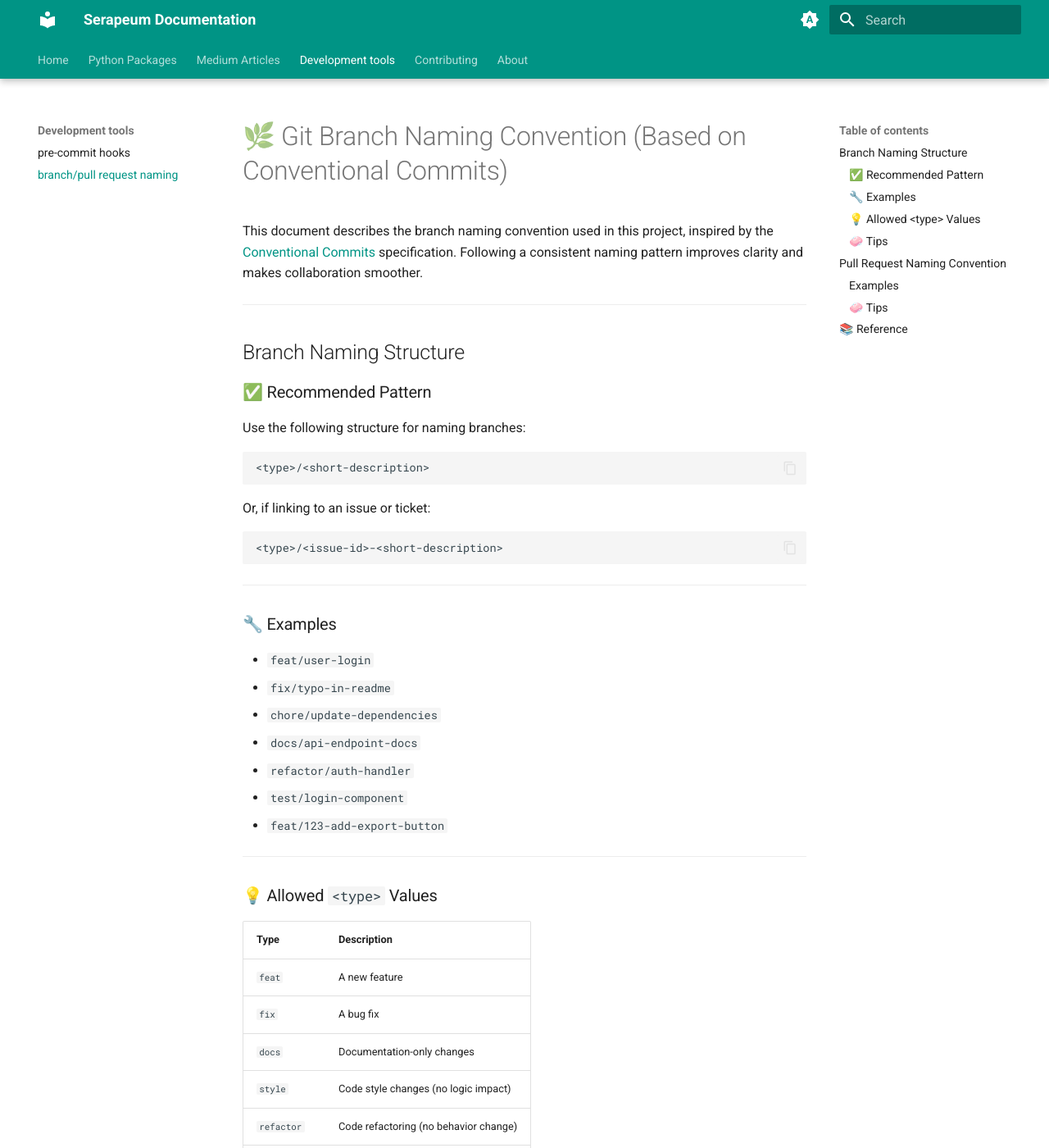
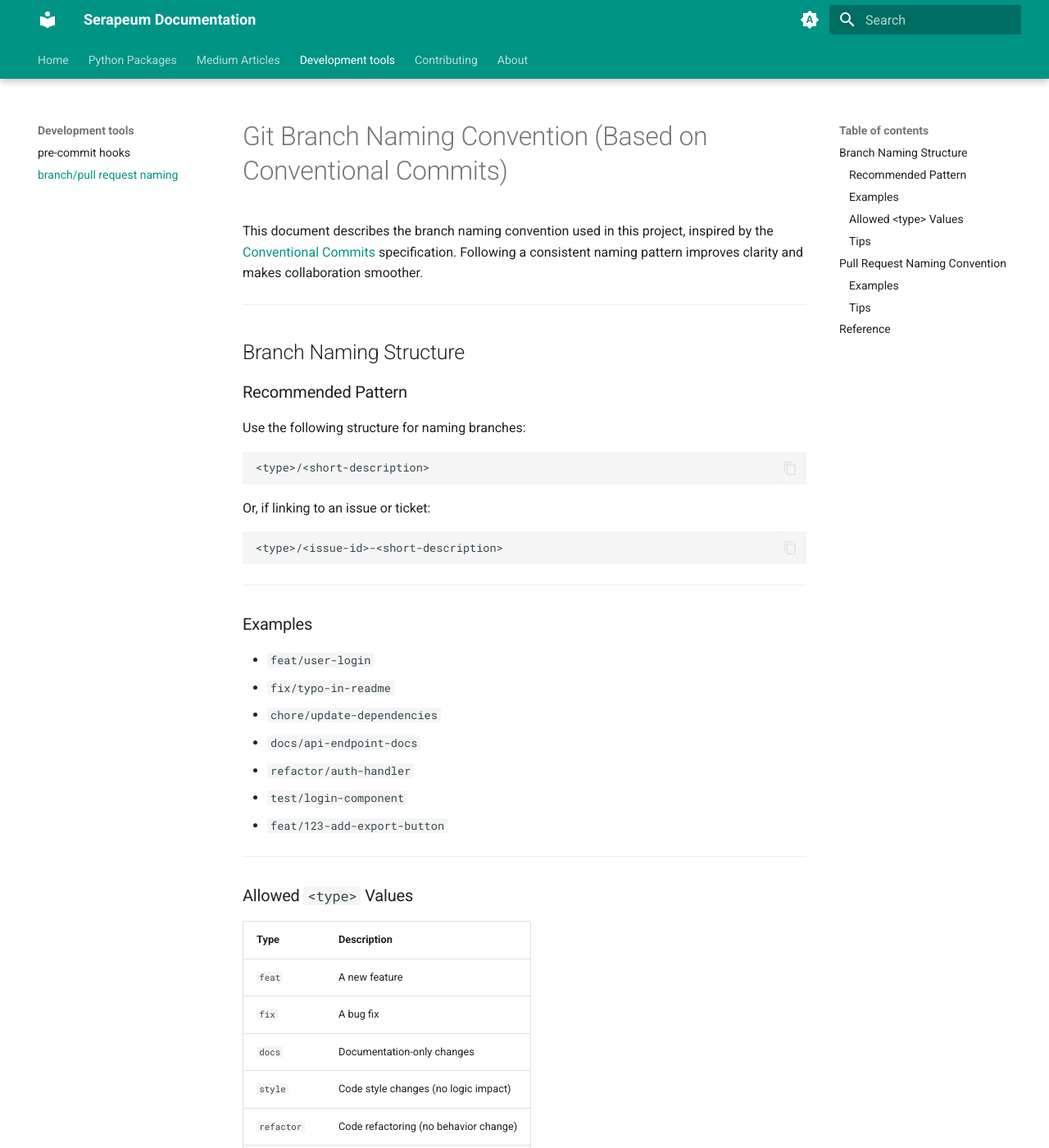
Before and after one commit to Serapieum-of-alex/docs, an MkDocs documentation site: the page built from docs/development-tools/branch-naming-convention.md, in a window 1280 px wide and 1400 px high. Shown: the whole window at 82% size. Built offline with MkDocs 1.6.1 and Material for MkDocs 9.7.7, drawn with Linux system fonts in a browser that asks for light colours; some of the changed text lies outside the part shown.

Commit message:
remove emojis

```diff
--- a/docs/development-tools/branch-naming-convention.md
+++ b/docs/development-tools/branch-naming-convention.md
@@ -1,4 +1,4 @@
-# 🌿 Git Branch Naming Convention (Based on Conventional Commits)
+# Git Branch Naming Convention (Based on Conventional Commits)
 
 This document describes the branch naming convention used in this project, inspired by the
 [Conventional Commits](https://www.conventionalcommits.org/) specification.
@@ -8,7 +8,7 @@ Following a consistent naming pattern improves clarity and makes collaboration s
 
 ## Branch Naming Structure
 
-### ✅ Recommended Pattern
+### Recommended Pattern
 
 Use the following structure for naming branches:
 
@@ -25,7 +25,7 @@ Or, if linking to an issue or ticket:
 
 ---
 
-### 🔧 Examples
+### Examples
 
 - `feat/user-login`
 - `fix/typo-in-readme`
@@ -37,7 +37,7 @@ Or, if linking to an issue or ticket:
 
 ---
 
-### 💡 Allowed `<type>` Values
+### Allowed `<type>` Values
 
 | Type       | Description                          |
 |------------|--------------------------------------|
@@ -52,7 +52,7 @@ Or, if linking to an issue or ticket:
 
 ---
 
-### 🧼 Tips
+### Tips
 
 - Use **kebab-case**: `my-new-feature`, not `my_new_feature` or `MyNewFeature`.
 - Keep it short but descriptive.
@@ -83,14 +83,14 @@ If your PR is linked to an issue or ticket, you can prefix or suffix with the ID
 - `feat: add export button (closes #123)`
 - `fix: handle null values in parser [JIRA-456]`
 
-### 🧼 Tips
+### Tips
 - Use an imperative voice, just like in commit messages: “add” instead of “added”.
 - Keep it concise and focused on the goal of the PR.
 - Use the same <type> keywords as in Conventional Commits.
 - Link the PR to the related issue/ticket either in the title or body (or both!).
 
 
-## 📚 Reference
+## Reference
 
 - [Conventional Commits](https://www.conventionalcommits.org/)
 
```
